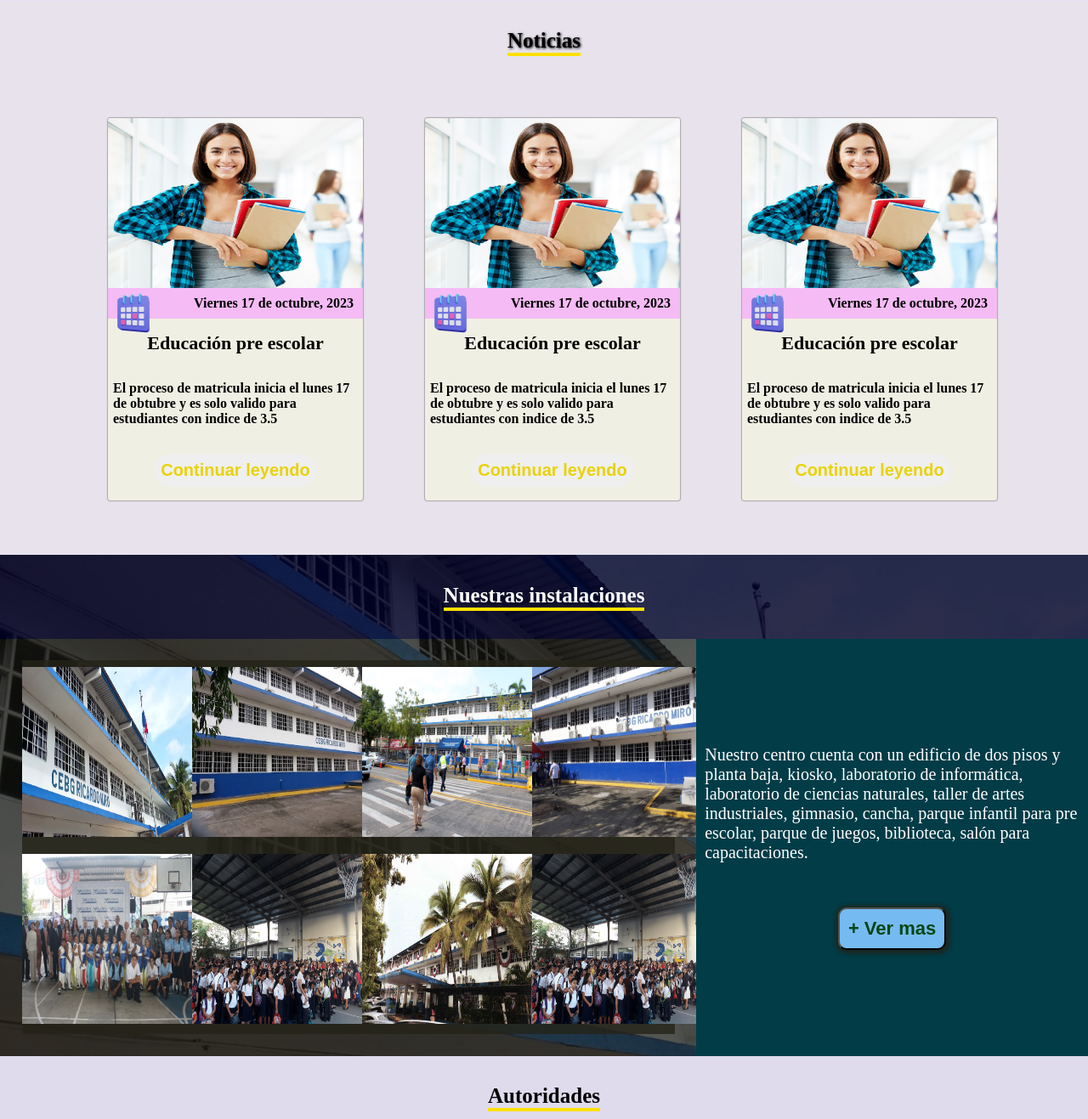
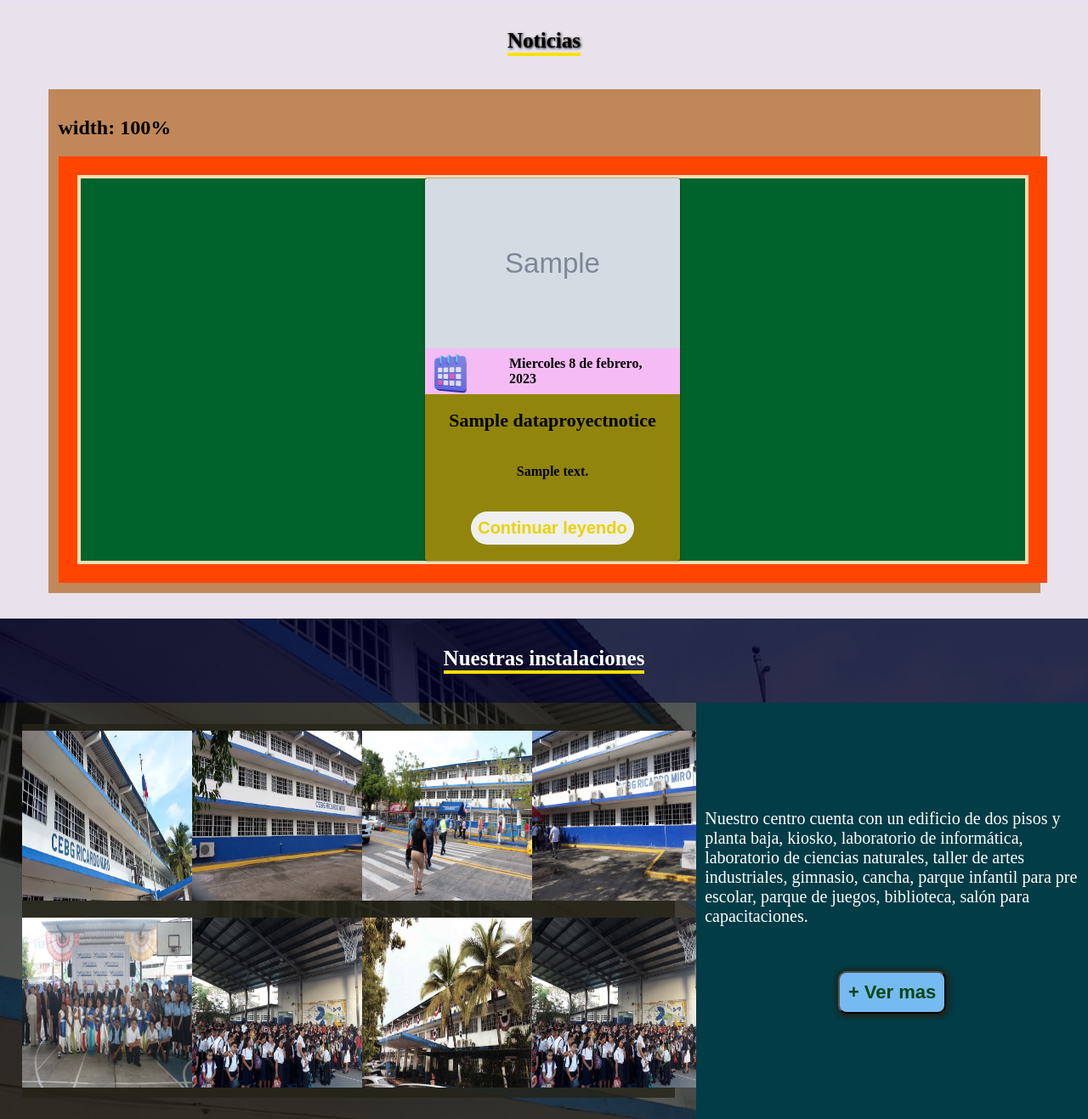
Before and after one commit to JonathanS1999/centro-educativo-Ricardo-Mir-, a PHP site: page / in a window 1280 px wide. Shown: the part 2625-3942 px from the top of the page at 85% size. Run offline with PHP 8.4, Linux system fonts and the light colour scheme; tables that the repository leaves empty or names only in its code hold one stand-in row (values such as "Sample post"); grey boxes marked "Sample" are stand-in pictures; some libraries are stand-ins or nearby versions.

Commit message:
miercoles 8 de febrero 3 pm
slider de noticias con base de datos

```diff
--- a/css/layoutSlider/sliderLayout.css
+++ b/css/layoutSlider/sliderLayout.css
@@ -3,23 +3,27 @@
 	height: 50%;
 	padding: 12px;
 	margin:  auto ;
-	overflow: hidden;
+	background: rgb(192, 135, 89);
+	/*overflow: hidden;*/
 }
-
+/*
 .slider-container{
 	width: 300%;
 	height: 100%;
 	display: flex;
 	margin: 0 auto;
 	padding: 10px;
-	animation: slide 15s infinite alternate ease-in-out;
-}
+	background: rgb(235, 65, 3);
+	animation: slide 30s infinite alternate ease-in-out;
+}*/
 
 .slider-container .container-box{
 	display: flex;
 	width: 100%;
 	height: 100%;
 	margin: 12px;
+	background: rgb(0, 99, 44);
+	border: 4px solid wheat;
 }
 
 
--- a/css/notices/itemCardNotice.css
+++ b/css/notices/itemCardNotice.css
@@ -1,7 +1,7 @@
 .itemNI{
 	display: flex;
 	flex-direction: column;
-	background:  #f0efe3;
+	background:  #91850b;
 	margin: auto;
 	width: 300px;
 	height: 450px;
--- a/dataBase/ParameterConection.php
+++ b/dataBase/ParameterConection.php
@@ -2,7 +2,7 @@
 
 class ParameterConection{
     static protected $host = "localhost";
-    static protected $database = "cebgricardomiro";
+    static protected $database = "admin";
     static protected $user_db= "root";
     static protected $paswword = "";
 }
--- a/dataBase/subirData.php
+++ b/dataBase/subirData.php
@@ -48,7 +48,7 @@ if(isset($_POST['btn'])){
             $img_url = $carpetaDestino . $nombre_imagen;
         move_uploaded_file($_FILES['imagen']['tmp_name'], $img_url);
         $subirDatos = new SubirData();
-        $subirDatos->setDataServer($img_url, $title, $description );
+        $subirDatos->setDataServer("images/notices/".$nombre_imagen, $title, $description );
 
     }else{
         echo " la imagen es demasiado grande";
--- a/php/layoutSlider/sliderLayout.php
+++ b/php/layoutSlider/sliderLayout.php
@@ -9,31 +9,118 @@
 <body>
 
 <div class="main-container-layout-slider">
-<div class="slider-container">
+<!--<div class="slider-container">-->
 
-	<div class="container-box">
-			<?php
-				include("php/notices/itemCardNotice.php");
-				include("php/notices/itemCardNotice.php");
-				include("php/notices/itemCardNotice.php");
-			?>
-	</div>
-	<div class="container-box">
-			<?php
-				include("php/notices/itemCardNotice.php");
-				include("php/notices/itemCardNotice.php");
-				include("php/notices/itemCardNotice.php");
-			?>
-	</div>
-	<div class="container-box">
-			<?php
-				include("php/notices/itemCardNotice.php");
-				include("php/notices/itemCardNotice.php");
-				include("php/notices/itemCardNotice.php");
-			?>
-	</div>
 
-</div><!--fin slider-container -->
+
+
+<?php
+    $showAllNotices=true;
+	$notices;
+    include("database/ParameterConection.php");
+
+    class ViewNotices extends  ParameterConection {
+
+
+
+		function getCountNtices(){
+			/*
+			$count=0;
+			try {
+
+
+				$conection = new PDO('mysql:host='. self::$host. '; dbname='.self::$database , self::$user_db, self::$paswword);
+				$conection->exec('SET CHARACTER SET UTF8');
+				$sql = 'select COUNT(id) from dataproyectnotices;';
+				$result = $conection->prepare($sql);
+				$result->execute();
+				$result->rowCount();
+				$count=$result->rowCount();
+				echo "<h2> "
+
+
+			}catch(Exception $e){
+				die("error ".$e->getMessage());
+			}finally{
+				$conection = null;
+			}
+			return $count;*/
+		}
+
+      function getNoytices(){
+
+          try {
+
+               $conection = new PDO('mysql:host='. self::$host. '; dbname='.self::$database , self::$user_db, self::$paswword);
+               $conection->exec('SET CHARACTER SET UTF8');
+               $sql = 'SELECT * FROM dataproyectnotices;';
+               $result = $conection->prepare($sql);
+               $result->execute();
+			   $count=$result->rowCount();
+			   $module=($count%3);
+			   $auxMas=(int)($count/3);
+
+			   if ($module>0){
+				$auxMas++;
+			   }
+			   echo "<h2> width: ".($auxMas*100)."% </h2>";
+
+			   echo " <style>
+			   .slider-container{
+				width: ".($auxMas*100)."%;
+				height: 100%;
+				display: flex;
+				margin: 0 auto;
+				padding: 10px;
+				background: orangered;
+				animation: slide 30s infinite alternate ease-in-out;
+			    }
+
+			   </style>";
+
+
+			   echo "<div width='" . ($auxMas*100)."%'   class='slider-container'  >";
+
+			   $count=0;
+			   $arrayDiv=  array("<div class='container-box'>" , "</div>");
+			   echo $arrayDiv[0];
+			   $index=1;
+               while ($notices = $result->fetch(PDO::FETCH_ASSOC)){
+
+				if ($count==3){
+					echo $arrayDiv[1];
+					echo $arrayDiv[0];
+					$count=0;
+				}
+
+				   include("php/notices/itemCardNotice.php");
+
+				   $count++;
+               }
+
+			   echo $arrayDiv[1];
+
+			   echo "</div>";
+
+
+           }catch(Exception $e){
+               die("error ".$e->getMessage());
+           }finally{
+               $conection = null;
+           }
+
+      }
+
+    }
+
+
+    $viewNotices=new ViewNotices();
+    $viewNotices->getNoytices();
+
+    ?>
+
+
+<!--</div>--fin slider-container -->
 </div><!--fin main-container-layout-slider-->
 </body>
 </html>
--- a/php/notices/itemCardNotice.php
+++ b/php/notices/itemCardNotice.php
@@ -13,11 +13,10 @@
 	<link rel="stylesheet" type="text/css" href=<?php echo '"'.$varUrlMV.'css/notices/itemCardNotice.css"';?>>
 </head>
 <body>
-
 	<div class="itemNI">
 
 							<div class="topContentNI">
-								<img src=<?php echo '"'.$varUrlMV.'images/notices/notice1.png"';?> />
+								<img src=<?php echo "'".$notices['image_url']."'"; ?> />
 							</div>
 
 							<div class="fechaNI">
@@ -28,7 +27,7 @@
 
 									<div class="insideDivFecha">
 										<div>
-											<h4> Viernes 17 de octubre, 2023</h4>
+											<h4> Miercoles 8 de febrero, 2023</h4>
 										</div>
 									</div>
 
@@ -38,10 +37,20 @@
 
 							<div class="bottomCardNI">
 										<div class="centerContentNI">
-										 	<h4 class="centerContentNI"> Educación pre escolar</h4>
+										 	<h4 class="centerContentNI">
+
+											 <?php
+											 echo $notices['title'];
+											 ?>
+
+											</h4>
 										</div>
 										<div class="centerContentNI">
-										 	<p class="centerContentNI">El proceso de matricula  inicia el lunes 17 de obtubre  y es solo valido para estudiantes con indice de 3.5</p>
+										 	<p class="centerContentNI">
+												<?php
+												   echo $notices['description'];
+                                                 ?>
+											</p>
 										</div>
 										<div class="centerContentNI">
 											<button>Continuar leyendo</button>
```
Also changed, not shown: php/notices/layoutContainerAllNotices.php (+42 -0 lines), dataBase/getViewNotices.php (added), images/notices/20220125-TOYOTA-SEQUOIA-2023-PORTADA.jpg (added), images/notices/crucero.jpeg (added), images/notices/descargar.jpg (added), images/notices/estrella de mar.jpg (added), images/notices/holas.jpg (added), images/notices/lago.jpg (added), images/notices/lanchas.jpg (added), images/notices/montañas.jpg (added), images/notices/windows10.jpg (deleted).
